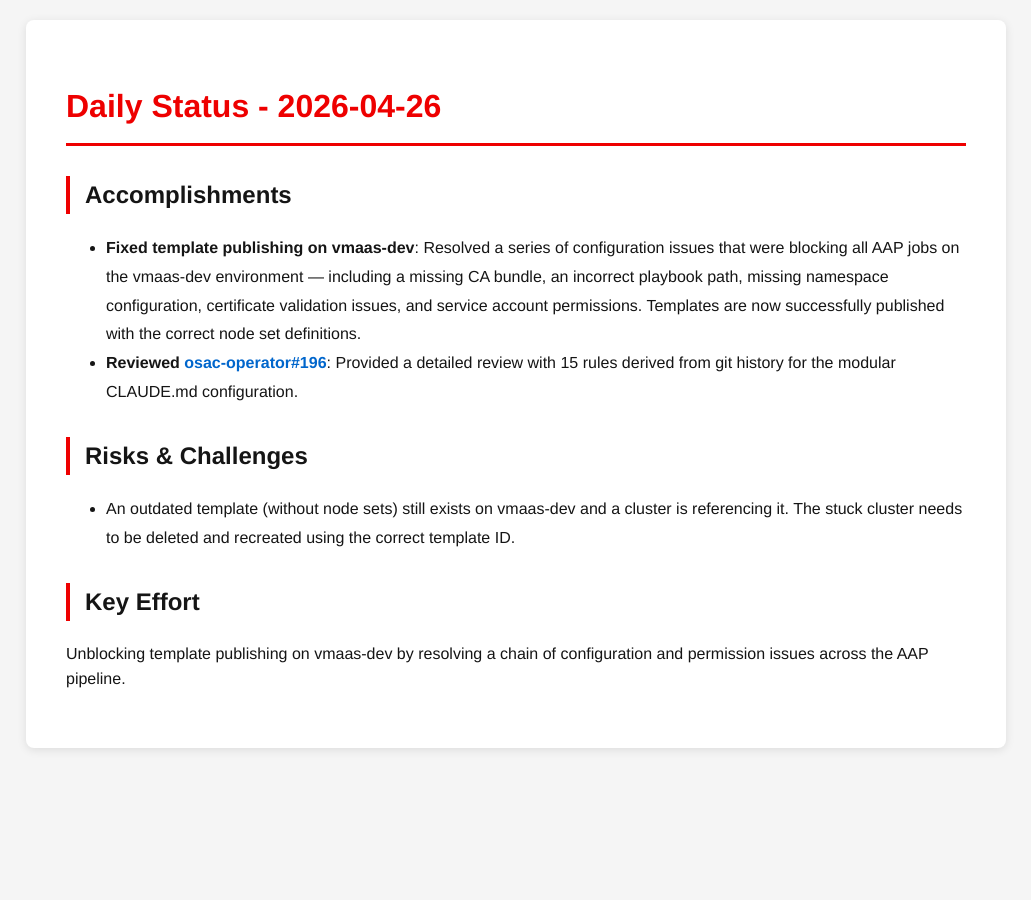
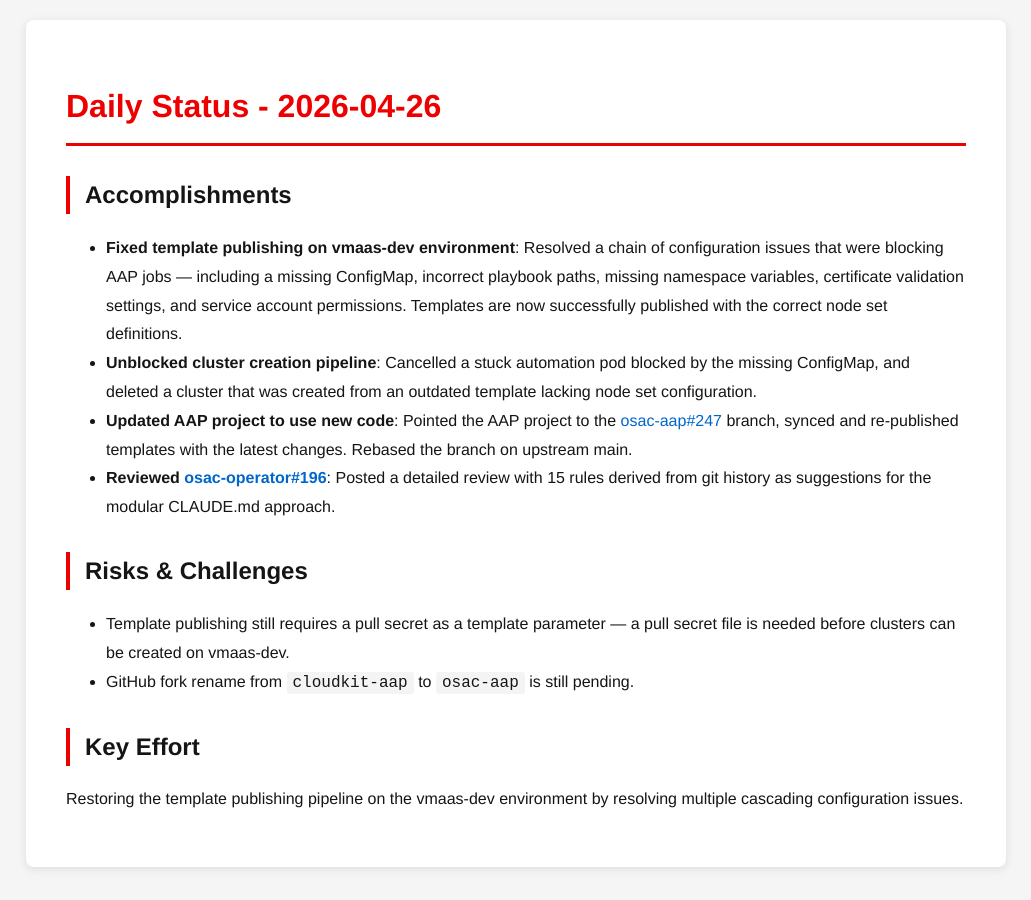
Before and after one commit to tzvatot/daily-status, a Jekyll site: the page built from 2026-04-26.md, in a window 1280 px wide. Shown: the whole page, without its empty margins (124-1155 px from the left). Built offline with Jekyll 4.4.1, drawn with Linux system fonts in a browser that asks for light colours.

Commit message:
Daily status update - 2026-04-26

```diff
--- a/2026-04-26.md
+++ b/2026-04-26.md
@@ -7,11 +7,14 @@ date: 2026-04-26
 # Daily Status - 2026-04-26
 
 ## Accomplishments
-- **Fixed template publishing on vmaas-dev**: Resolved a series of configuration issues that were blocking all AAP jobs on the vmaas-dev environment — including a missing CA bundle, an incorrect playbook path, missing namespace configuration, certificate validation issues, and service account permissions. Templates are now successfully published with the correct node set definitions.
-- **Reviewed [osac-operator#196](https://github.com/osac-project/osac-operator/pull/196)**: Provided a detailed review with 15 rules derived from git history for the modular CLAUDE.md configuration.
+- **Fixed template publishing on vmaas-dev environment**: Resolved a chain of configuration issues that were blocking AAP jobs — including a missing ConfigMap, incorrect playbook paths, missing namespace variables, certificate validation settings, and service account permissions. Templates are now successfully published with the correct node set definitions.
+- **Unblocked cluster creation pipeline**: Cancelled a stuck automation pod blocked by the missing ConfigMap, and deleted a cluster that was created from an outdated template lacking node set configuration.
+- **Updated AAP project to use new code**: Pointed the AAP project to the [osac-aap#247](https://github.com/osac-project/osac-aap/pull/247) branch, synced and re-published templates with the latest changes. Rebased the branch on upstream main.
+- **Reviewed [osac-operator#196](https://github.com/osac-project/osac-operator/pull/196)**: Posted a detailed review with 15 rules derived from git history as suggestions for the modular CLAUDE.md approach.
 
 ## Risks & Challenges
-- An outdated template (without node sets) still exists on vmaas-dev and a cluster is referencing it. The stuck cluster needs to be deleted and recreated using the correct template ID.
+- Template publishing still requires a pull secret as a template parameter — a pull secret file is needed before clusters can be created on vmaas-dev.
+- GitHub fork rename from `cloudkit-aap` to `osac-aap` is still pending.
 
 ## Key Effort
-Unblocking template publishing on vmaas-dev by resolving a chain of configuration and permission issues across the AAP pipeline.
+Restoring the template publishing pipeline on the vmaas-dev environment by resolving multiple cascading configuration issues.
```
